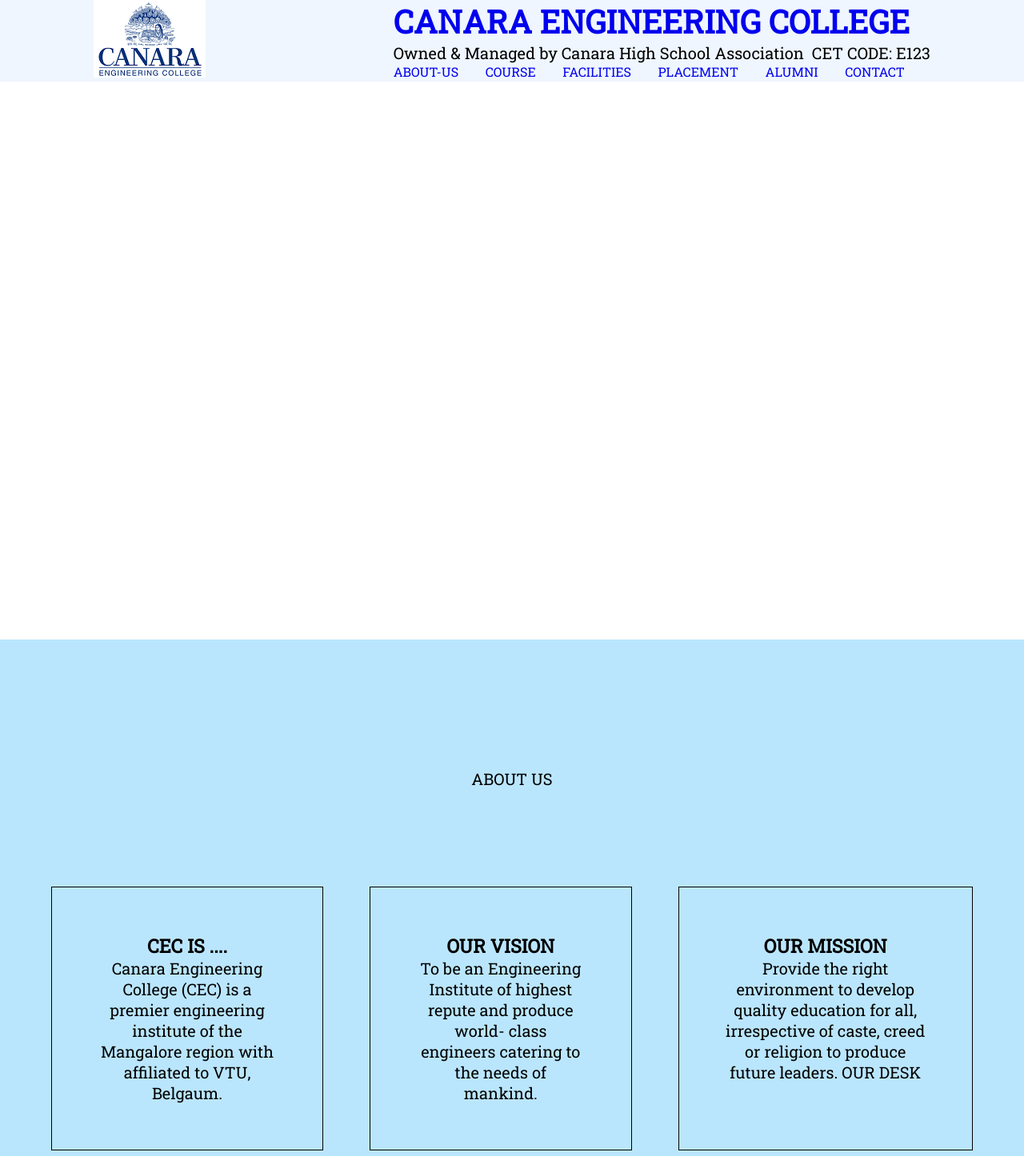
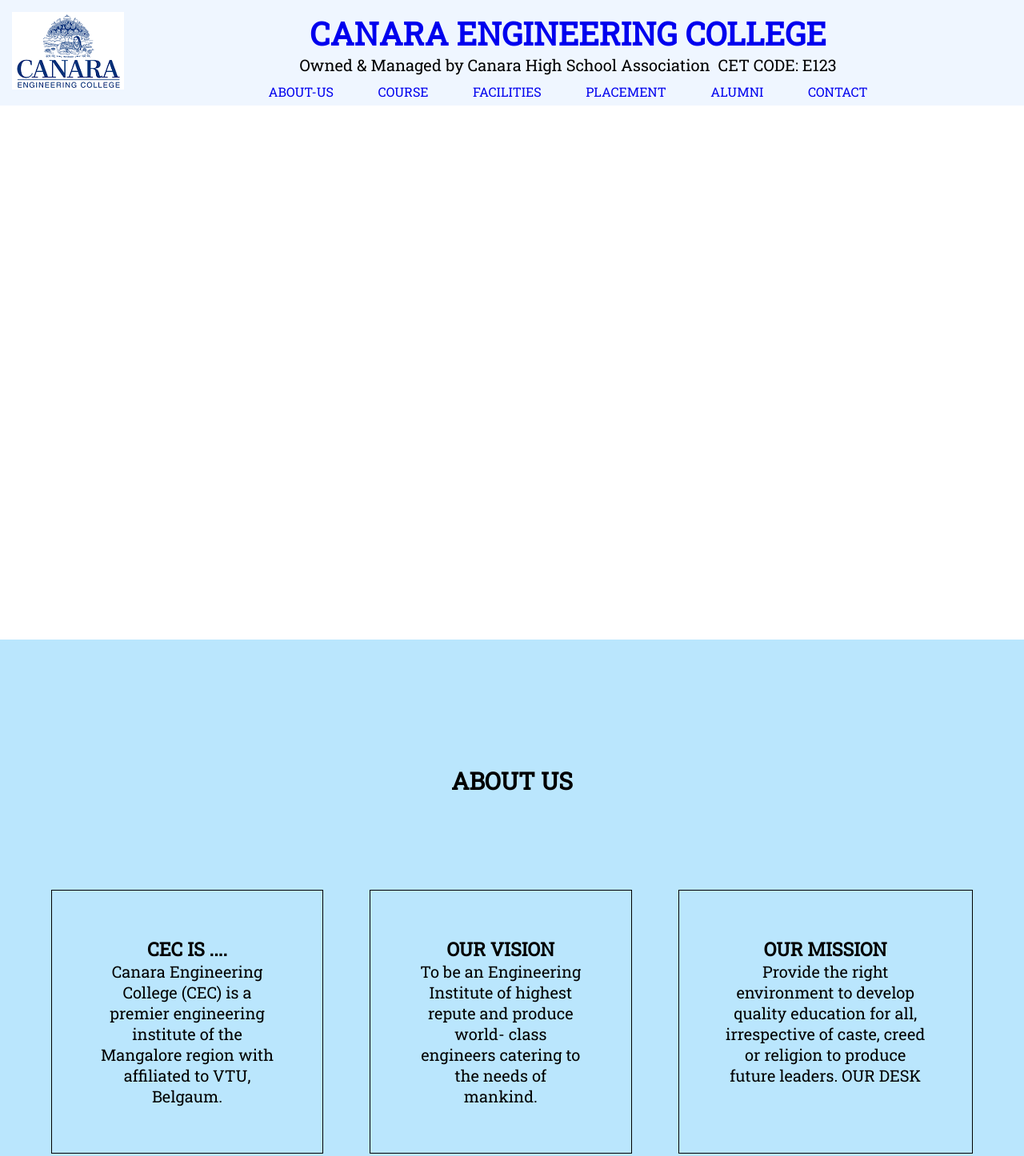
Before and after one commit to PavanDNaik/CEC, a plain HTML site: page index.html in a window 1280 px wide. Shown: the top 1446 px of the page at 80% size. Drawn offline with Linux system fonts and the light colour scheme.

Commit message:
header design

```diff
--- a/index.css
+++ b/index.css
@@ -27,24 +27,34 @@
   left: 0;
   right: 0;
   display: flex;
-  justify-content: space-around;
   z-index: 10;
   background-color: #eff6ff;
-  flex: 1;
+  padding: 15px 15px;
 }
 
 .header-college-info-container {
+  flex: 1;
   display: flex;
   flex-direction: column;
+  gap: 10%;
+  /* align-items: center; */
 }
+
 .header-navbar ul {
   display: flex;
+  justify-content: center;
   font-size: 1rem;
   gap: 5%;
 }
+
+.college-info {
+  text-align: center;
+}
+
 .full-height-width {
   height: 100vh;
 }
+
 .imageorvideo {
   height: 100vh;
 }
--- a/index.html
+++ b/index.html
@@ -41,7 +41,7 @@
     <div class="imageorvideo">image/video</div>
     <section class="z-scroll-container">
       <section id="ABOUT-US" class="full-height-width about-z-scroll-info">
-        <div>ABOUT US</div>
+        <h2>ABOUT US</h2>
         <div class="about-cards-container">
           <div class="about-cards">
             <h3>CEC IS ....</h3>
```
